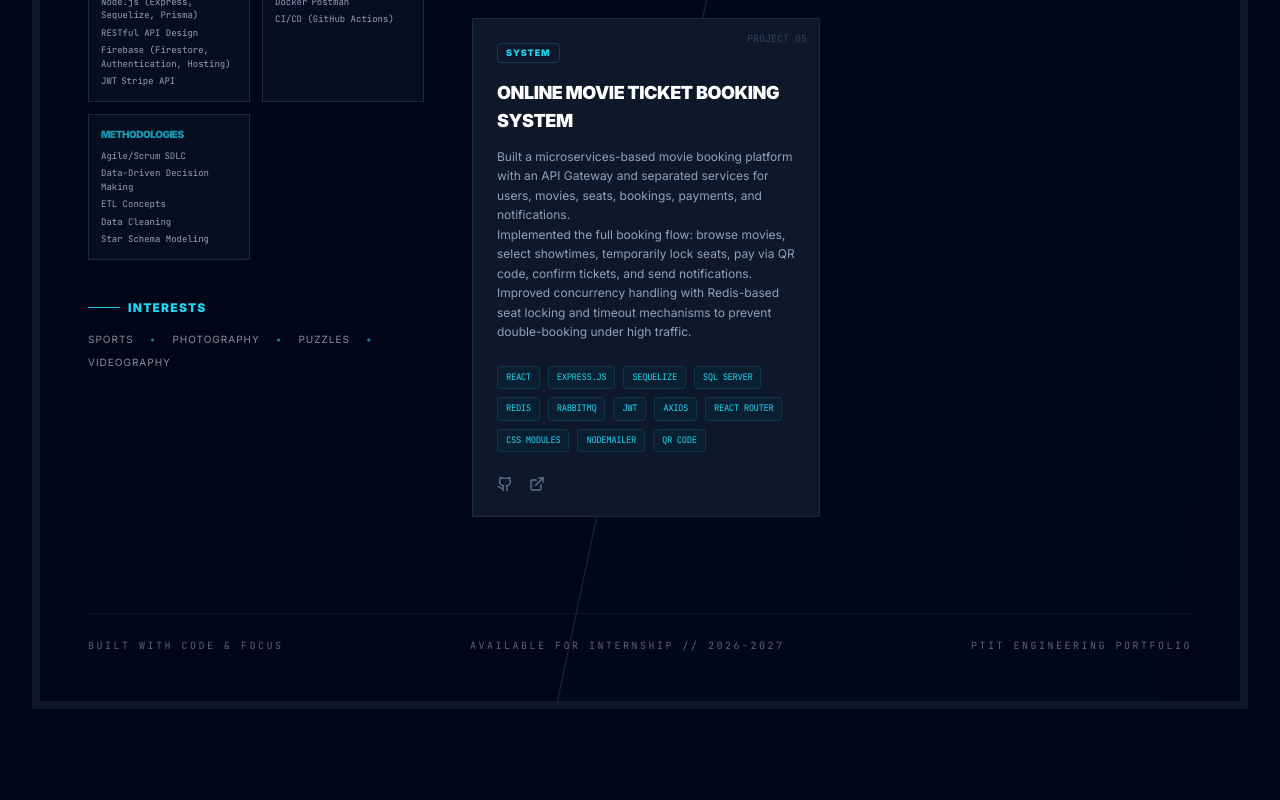
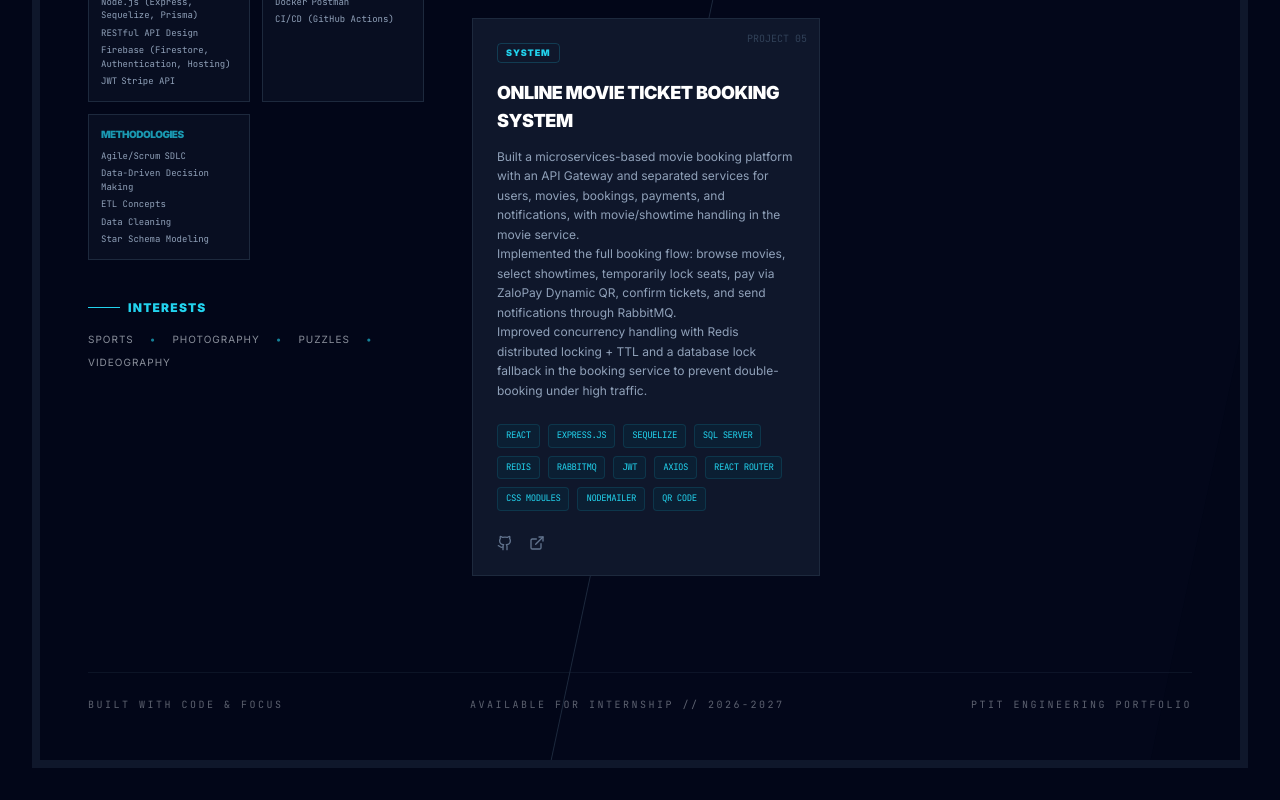
Before and after one commit to hungpptit/portfolio, a React (Vite) app: page / in a window 1280 px wide. Shown: the part 1023-1823 px from the top of the page. Before the commit the page ends 1764 px from the top, so only its background shows below. Built offline with nearby package versions, Linux system fonts and the light colour scheme.

Commit message:
update nhẹ

```diff
--- a/src/constants.ts
+++ b/src/constants.ts
@@ -48,7 +48,7 @@ export const PROJECTS: Project[] = [
   },
   {
     title: "Online Movie Ticket Booking System",
-    description: "Built a microservices-based movie booking platform with an API Gateway and separated services for users, movies, seats, bookings, payments, and notifications.\nImplemented the full booking flow: browse movies, select showtimes, temporarily lock seats, pay via QR code, confirm tickets, and send notifications.\nImproved concurrency handling with Redis-based seat locking and timeout mechanisms to prevent double-booking under high traffic.",
+    description: "Built a microservices-based movie booking platform with an API Gateway and separated services for users, movies, bookings, payments, and notifications, with movie/showtime handling in the movie service.\nImplemented the full booking flow: browse movies, select showtimes, temporarily lock seats, pay via ZaloPay Dynamic QR, confirm tickets, and send notifications through RabbitMQ.\nImproved concurrency handling with Redis distributed locking + TTL and a database lock fallback in the booking service to prevent double-booking under high traffic.",
     tech: ["React", "Express.js", "Sequelize", "SQL Server", "Redis", "RabbitMQ", "JWT", "Axios", "React Router", "CSS Modules", "Nodemailer", "QR Code"],
     link: "https://github.com/hungpptit/XEMPHIM/tree/kientruc",
     github: "https://github.com/hungpptit/XEMPHIM/tree/kientruc",
```
